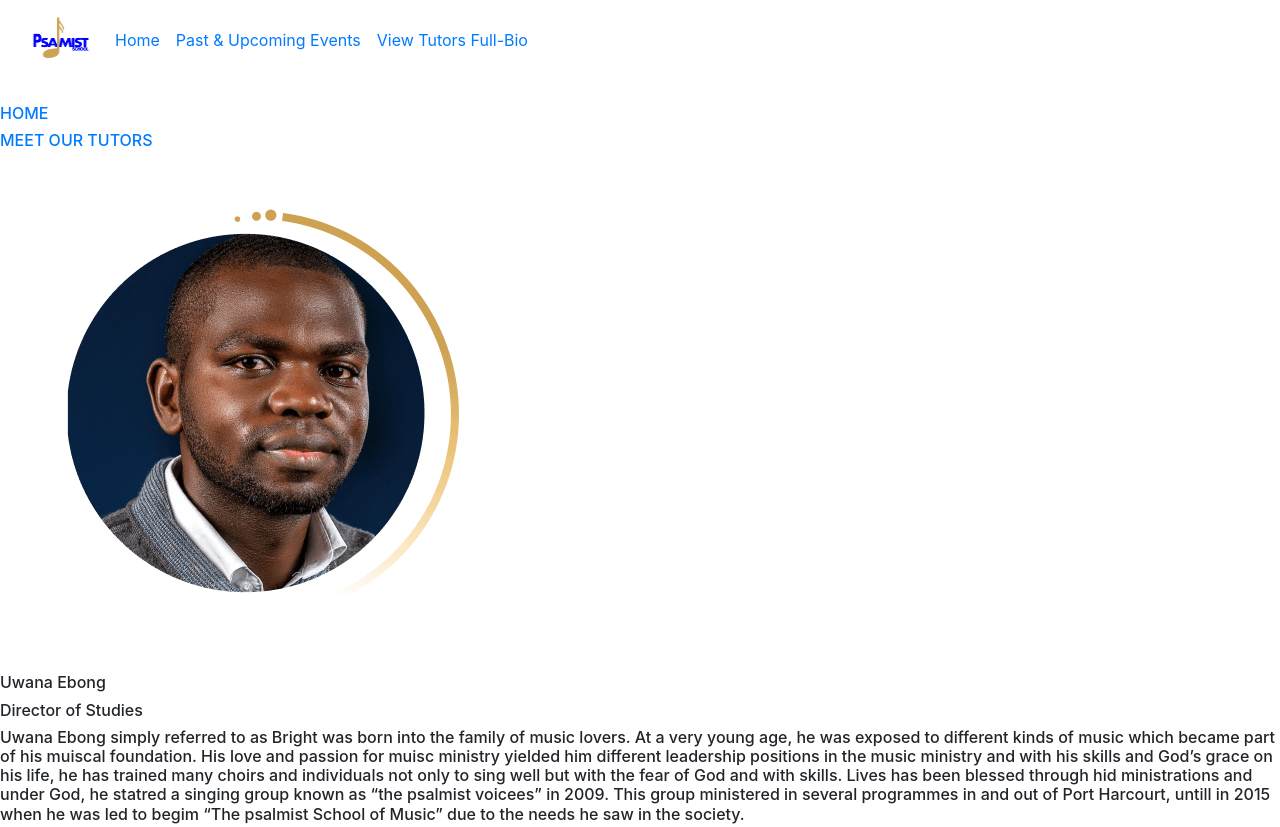
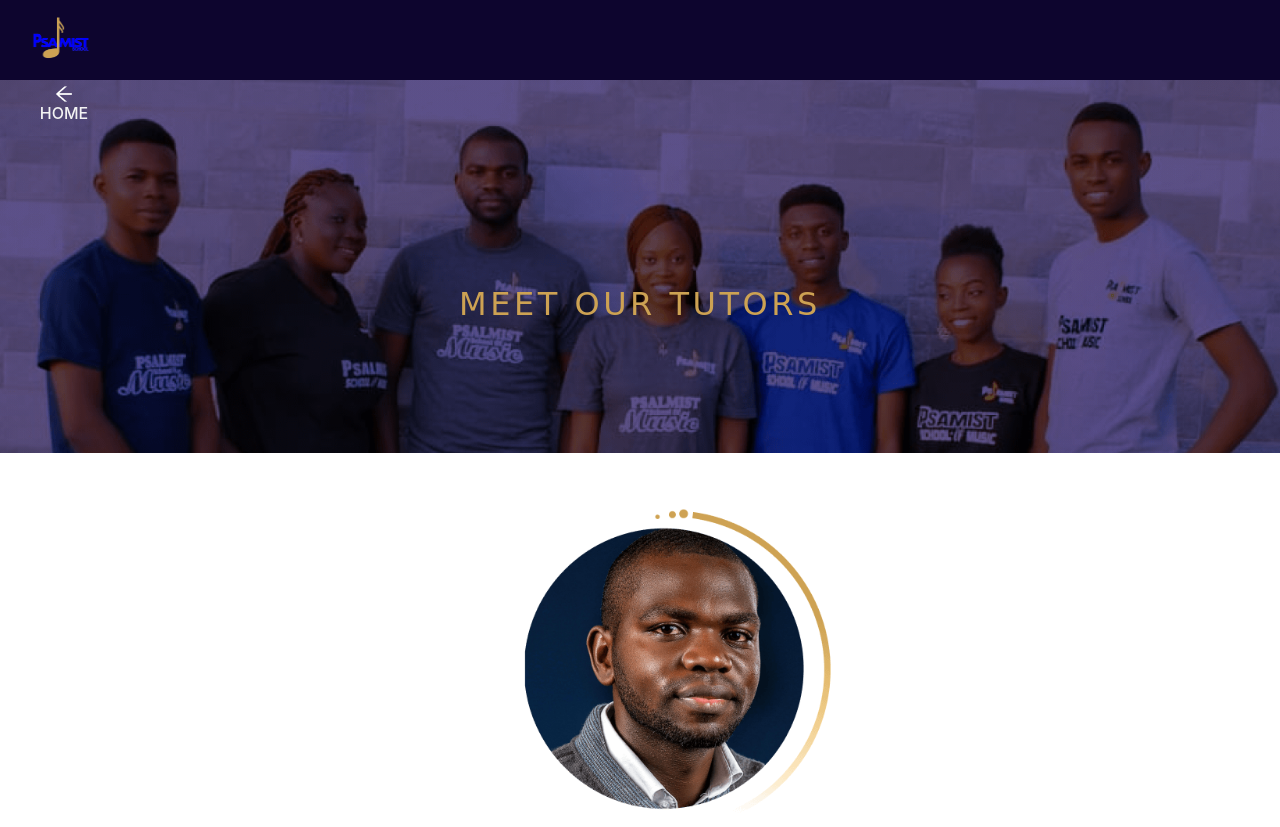
Before and after one commit to olufunke1011/The-Psalmist-School-Of-Music, a website: page bioPage.html in a window 1280 px wide. Shown: the top 827 px of the page. Drawn offline with nearby package versions, Linux system fonts and the light colour scheme; a web font is replaced by a local one.

Commit message:
added bioPage.css into Assets,updating bioPage.html and index.html will necessary navlinks and creating content for tutorsBio page

```diff
--- /dev/null
+++ b/Assets/bioPage.css
@@ -0,0 +1,466 @@
+.headerNav {
+    background: #0D052E;
+
+}
+
+@media only screen and (min-width : 320px) {
+			 	/* body {
+					 overflow: hidden;
+				 } */
+				 .desktopView {
+					 display: none;
+				 }
+
+			  .navLink {
+            background: #CDA253;
+            min-width: 5em;
+            min-height: 12em;
+            position: absolute;
+            top: 100%;
+            bottom: 0;
+            left: -120%;
+            right: 0;
+            z-index: 10;
+        }
+
+        nav .navbar-nav li a {
+
+            font-family: 'Milonga', cursive;
+            text-align: center;
+            font-size: 1em;
+            margin: 1em 0 0 23em;
+            color: #FFFFFF;
+          }
+
+
+        .TutorsPage {
+            background:url(./imgs/group_pics2.png), linear-gradient(rgba(13, 5, 46, 0.71),rgba(13, 5, 46, 0.71));
+            background-size: contain;
+            background-position: cover;
+            background-blend-mode: overlay;
+            text-align: center;
+            min-height: 10em;
+        }
+
+        .meetTutors {
+            padding: 3em 0 0 0;
+            font-family: 'Milonga', cursive;
+            font-style: normal;
+            font-weight: normal;
+            font-size: 18px;
+            line-height: 58px;
+            text-align: center;
+            letter-spacing: 0.11em;
+            color: #CDA253;
+        }
+
+        .Tutors-FullBio {
+            padding: 1em 2em;
+        }
+
+        .pictures {
+            width: 15em;
+        }
+
+        .tutorsIdentity {
+            display: flex;
+            padding: 0 0 0 2em;
+        }
+
+        .nameDuty {
+            padding-left: 1em;
+        }
+
+        .gradient-line {
+            width:  0.238125em;
+            height:  3.006875em;
+            background: linear-gradient(180deg, #0D052E 47.56%, rgba(13, 5, 46, 0) 100%);
+        }
+
+        .tutorName {
+            font-family: 'Milonga', cursive;
+            font-style: normal;
+            font-weight: normal;
+            font-size: 1.6em;
+            line-height: 33px;
+            color: #CDA253;
+
+        }
+
+        .tutorDuty {
+            font-family: 'Krub', sans-serif;
+            font-style: italic;
+            font-weight: normal;
+            font-size: .8em;
+            /* padding-top: .8em; */
+            line-height: 23px;
+            color: #000000;
+
+        }
+
+        .tutors-bio {
+            font-size: 0.875em;
+            font-family:'Krub', sans-serif;
+            font-style: normal;
+            font-weight: normal;
+            line-height: 19px;
+            letter-spacing: 0.08em;
+            color: #000000;
+        }
+
+        footer {
+            text-align: center;
+            background: #F3F3F3;
+        }
+
+        .mediaIcon-container {
+            margin: 2em 0 2em 2em;
+        }
+
+        .social-icon {
+            background: #CDA253;
+            border-radius: 50%;
+            width: 2.1875em;
+            height: 2.1875em;
+            padding: .35em;
+            margin-right: 2.5em;
+        }
+
+        .social-media {
+            width: 1.0625em;
+            margin-bottom: .2em;
+        }
+
+        .rights-reserve {
+            font-family: 'Krub', sans-serif;
+            font-style: normal;
+            font-weight: normal;
+            font-size: 0.8125em;
+            line-height: 1.0625em;
+            color: #000000;
+        }
+
+        .copyright {
+            font-size: 1.0625em;
+        }
+
+ }
+
+
+@media only screen and (min-width: 375px){
+
+			.desktopView {
+				display: none;
+			}
+
+			.nav .navbar-nav li a {
+
+        font-family: 'Milonga', cursive;
+        text-align: center;
+        font-size: 1em;
+        margin: 1em 0 0 28em;
+        color: #FFFFFF;
+      }
+
+      .tutorImg-Container {
+          margin-left: 2em;
+      }
+
+      .tutorsIdentity {
+          margin-left: 2em;
+      }
+    }
+
+@media only screen and (min-width: 425px){
+
+					.desktopView {
+						display: none;
+					}
+
+					.nav .navbar-nav li a {
+
+						font-family: 'Milonga', cursive;
+						text-align: center;
+						font-size: 1em;
+						margin: 1em 0 0 32em;
+						color: #FFFFFF;
+					}
+
+					.TutorsPage {
+            background:url(./imgs/group_pics2.png), linear-gradient(rgba(13, 5, 46, 0.71),rgba(13, 5, 46, 0.71));
+            background-size: cover;
+            background-position: cover;
+            background-blend-mode: overlay;
+            text-align: center;
+						min-height: 10em;
+				}
+
+					.meetTutors {
+						padding: 4em 0 0 0;
+					}
+
+					.pictures {
+						margin: 0 0 0 2em;
+				}
+
+				.tutorsIdentity {
+					margin: 0 0 0 4em;
+				}
+
+	}
+
+@media only screen and (min-width : 768px){
+
+						.desktopView {
+							display: none;
+						}
+
+						.navLink {
+						background: #CDA253;
+						min-width: 5em;
+						min-height: 20em;
+						position: absolute;
+						top: 100%;
+						bottom: 0;
+						left: -120%;
+						right: 0;
+						z-index: 10;
+				}
+
+				nav .navbar-nav li a {
+
+					font-family: 'Milonga', cursive;
+					text-align: center;
+					font-size: 1.5em;
+					margin: 2em 0 0 37em;
+					color: #FFFFFF;
+				}
+
+
+			.TutorsPage {
+					background:url(./imgs/group_pics2.png), linear-gradient(rgba(13, 5, 46, 0.71),rgba(13, 5, 46, 0.71));
+					background-size: cover;
+					background-position: cover;
+					background-blend-mode: overlay;
+					text-align: center;
+					min-height: 20em;
+			}
+
+				.meetTutors {
+					padding: 4.5em 0 0 0;
+					font-family: 'Milonga', cursive;
+					font-style: normal;
+					font-weight: normal;
+					font-size: 2em;
+					line-height: 58px;
+					text-align: center;
+					letter-spacing: 0.11em;
+					color: #CDA253;
+			}
+
+				.Tutors-FullBio {
+					padding: 1em 3em;
+			}
+
+				.pictures {
+					width: 20em;
+			}
+
+			.tutorImg-Container {
+				text-align: center;
+			}
+
+			.tutorsIdentity {
+					display: flex;
+					padding: 0 0 0 12em;
+			}
+
+			.nameDuty {
+					padding-left: 1em;
+			}
+
+			.gradient-line {
+					width:  0.238125em;
+					height:  3.006875em;
+					background: linear-gradient(180deg, #0D052E 47.56%, rgba(13, 5, 46, 0) 100%);
+			}
+
+			.tutorName {
+					font-family: 'Milonga', cursive;
+					font-style: normal;
+					font-weight: normal;
+					font-size: 1.8em;
+					line-height: 33px;
+					color: #CDA253;
+
+			}
+
+			.tutorDuty {
+					font-family: 'Krub', sans-serif;
+					font-style: italic;
+					font-weight: normal;
+					font-size: 1.2em;
+					line-height: 23px;
+					color: #000000;
+
+			}
+
+				.tutors-bio {
+					font-size: 1.5em;
+					font-family:'Krub', sans-serif;
+					font-style: normal;
+					font-weight: normal;
+					line-height: 1.5em;
+					letter-spacing: 0.08em;
+					color: #000000;
+			}
+
+				footer {
+					text-align: center;
+					background: #F3F3F3;
+			}
+
+				.mediaIcon-container {
+					margin: 2em 0 2em 2em;
+			}
+
+				.social-icon {
+					background: #CDA253;
+					border-radius: 50%;
+					width: 5em;
+					height: 5em;
+					padding: .35em;
+					margin-right: 5em;
+			}
+
+				.social-media {
+					width: 1.2em;
+					margin-bottom: .2em;
+			}
+
+				.rights-reserve {
+					font-family: 'Krub', sans-serif;
+					font-style: normal;
+					font-weight: normal;
+					font-size: 1.2em;
+					line-height: 1.0625em;
+					color: #000000;
+			}
+
+				.copyright {
+					font-size: 1.0625em;
+			}
+
+
+		}
+
+@media only screen  and (min-width : 1024px) {
+
+			.navLink {
+				width: 0;
+			}
+
+			nav .navbar-nav li a {
+				display: none;
+			}
+
+			.desktopView {
+				display: block;
+			}
+
+			.home-direct {
+				text-decoration: none;
+				position: relative;
+				top: 0;
+				right: 45%;
+				bottom: 0;
+				left: 5;
+				color: #F3F3F3;
+			}
+
+			.PSM-Events {
+				padding-bottom: 7em;
+			}
+
+			.pictures {
+				width: 25em;
+			}
+
+			.tutorsIdentity {
+				display: flex;
+				/* padding: 0 0 0 12em; */
+				margin-left: 12em;
+			}
+
+		/* .nameDuty {
+				padding-left: 1em;
+		} */
+
+			.gradient-line {
+				width:  0.3em;
+				height:  3.506875em;
+				background: linear-gradient(180deg, #0D052E 47.56%, rgba(13, 5, 46, 0) 100%);
+			}
+
+			.tutorName {
+				font-family: 'Milonga', cursive;
+				font-style: normal;
+				font-weight: normal;
+				font-size: 2em;
+				line-height: 33px;
+				color: #CDA253;
+
+			}
+
+			.tutorDuty {
+				font-family: 'Krub', sans-serif;
+				font-style: italic;
+				font-weight: normal;
+				font-size: 1em;
+				line-height: 23px;
+				color: #000000;
+
+			}
+
+			.tutors-bio {
+				font-size: 1.5em;
+				font-family:'Krub', sans-serif;
+				font-style: normal;
+				font-weight: normal;
+				line-height: 1.5em;
+				letter-spacing: 0.08em;
+				color: #000000;
+			}
+
+			.mediaIcon-container {
+			margin: 2em 0 2em 2em;
+			}
+
+			.social-icon {
+			background: #CDA253;
+			border-radius: 50%;
+			width: 2em;
+			height: 2em;
+			padding: .35em;
+			margin-right: 2.5em;
+			}
+
+	 		.social-media {
+			width: 1.0625em;
+			margin-bottom: .2em;
+			}
+
+			.rights-reserve {
+			font-family: 'Krub', sans-serif;
+			font-style: normal;
+			font-weight: normal;
+			font-size: 0.8125em;
+			line-height: 1.0625em;
+			color: #000000;
+			}
+
+			.copyright {
+			font-size: 1.0625em;
+			}
+
+			}
--- a/bioPage.html
+++ b/bioPage.html
@@ -15,8 +15,8 @@
 <!-- JavaScript Bundle with Popper -->
 <script src="https://cdn.jsdelivr.net/npm/bootstrap@5.1.1/dist/js/bootstrap.bundle.min.js" integrity="sha384-/bQdsTh/da6pkI1MST/rWKFNjaCP5gBSY4sEBT38Q/9RBh9AH40zEOg7Hlq2THRZ" crossorigin="anonymous"></script>
 
-  <link rel="stylesheet" href="reset.css">
-  <link rel="stylesheet" href="styles2.css">
+  <link rel="stylesheet" href="./Assets/reset.css">
+  <link rel="stylesheet" href="./Assets/bioPage.css">
   <link rel="preconnect" href="https://fonts.googleapis.com">
   <link rel="preconnect" href="https://fonts.gstatic.com" crossorigin>
   <link href="https://fonts.googleapis.com/css2?family=Milonga&display=swap" rel="stylesheet">
@@ -46,14 +46,14 @@
             <div class="collapse navbar-collapse navLink" id="navbarTogglerDemo03">
               <ul class="navbar-nav me-auto mb-2 mb-lg-0 navbarUL">
                 <li class="nav-item">
-									<a class="nav-link active mobileView home" aria-current="page" href="#">Home</a>
+									<a class="nav-link active mobileView home" aria-current="page" href="file:///home/olufunke/Desktop/The-Psalmist-School-Of-Music/index.html#">Home</a>
                 </li>
                 <li class="nav-item">
                   <a class="nav-link active mobileView event" aria-current="page"  href="#">Past & Upcoming Events</a>
 
                 </li>
                 <li class="nav-item">
-                  <a class="nav-link active mobileView bio" aria-current="page"  href="#">View Tutors Full-Bio</a>
+                  <a class="nav-link active mobileView bio" aria-current="page"  href="file:///home/olufunke/Desktop/The-Psalmist-School-Of-Music/bioPage.html">View Tutors Full-Bio</a>
                 </li>
               </ul>
             </div>
@@ -66,12 +66,12 @@
      <main>
 
 				<div class="TutorsPage">
-					<a href="file:///home/olufunke/Desktop/The-Psalmist-School/index.html">
+					<a href="file:///home/olufunke/Desktop/The-Psalmist-School-Of-Music/index.html#">
 
 						<div class="home-direct tutorsEnd desktopView">
 							<img src="./Assets/icons/arrow.png" alt="" class="arrow">
 							<h6 class="events-home">HOME</h6>
-					</div>
+						</div>
 
 					<div class="PSM-Events">
 									<h6 class="meetTutors">MEET OUR TUTORS</h6>
```
Also changed, not shown: index.html (+4 -4 lines), bioPage.css (deleted).
